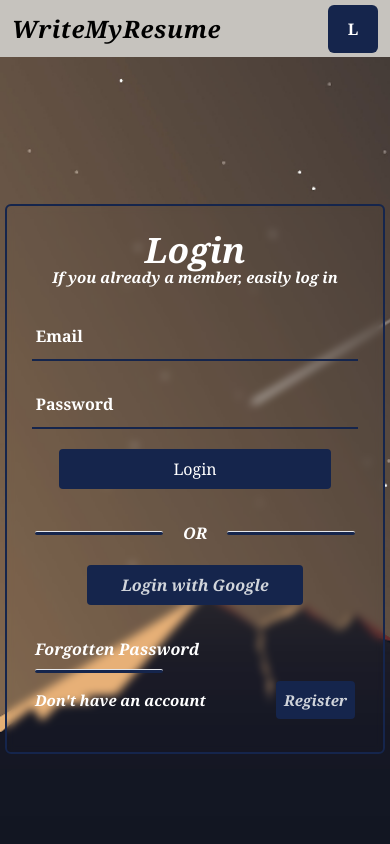
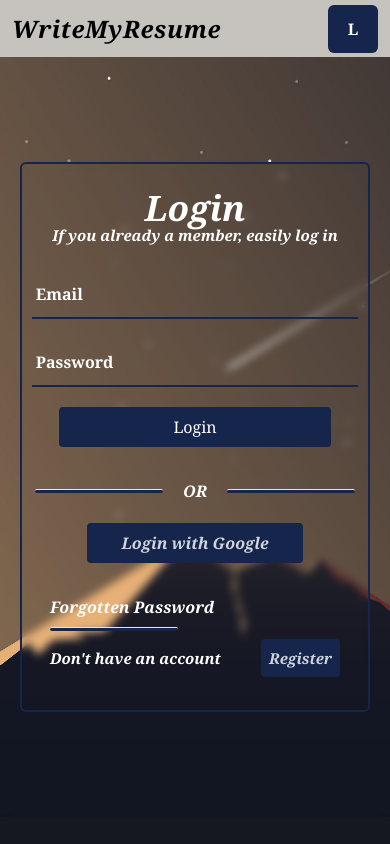
Before and after one commit to brilliantmakanju/AiResume, a Next.js app: page /login in a window 390 px wide. Shown: the top 844 px of the page. Built offline with nearby package versions, Linux system fonts and the light colour scheme.

Commit message:
Made responsive on large screen

```diff
--- a/app/login/page.jsx
+++ b/app/login/page.jsx
@@ -2,8 +2,8 @@ import Link from "next/link"
 import Image from "next/image"
 export default function AuthLogin(){
     return(
-        <main className=" h-screen flex justify-center items-center  px-5 w-screen bg-no-repeat bg-cover "  style={{backgroundImage:"url(/resumeBg.jpg)"}}  >
-            <div className="flex flex-col items-center justify-start backdrop-blur-sm border-2 border-[#15254c]  gap-1 p-2  rounded-md md:rounded-l-md h-[550px] w-[400px] md:w-[400px]  "  >
+        <main className="h-[90vh] overflow-y-auto flex justify-center items-center  px-5 w-screen bg-no-repeat bg-cover  "  style={{backgroundImage:"url(/resumeBg.jpg)"}}  >
+            <div className="flex flex-col items-center justify-start backdrop-blur-sm border-2 border-[#15254c]  gap-1 p-2  rounded-md md:rounded-l-md h-[550px] w-[350px] z-[17] md:w-[300px]  "  >
                 <div className="text-center text-white my-5 " >
                     <h3 className="text-[35px] font-extrabold  " >Login</h3>
                     <p className="font-bold text-[15px]  " >If you already a member, easily log in</p>
--- a/components/base/Nav.jsx
+++ b/components/base/Nav.jsx
@@ -28,7 +28,7 @@ import Link from "next/link"
 
 	return (
 		<>
-			<nav className={`${ fixed ? "fixed top-0 left-0 w-screen z-[19] bg-[#c6c3be] text-[#0a1124] shadow-md shadow-[#242121] flex justify-between items-center px-auto mx-auto " : "text-white   w-screen z-[19] bg-transparent items-center flex justify-between 2xl:container 2xl:mx-auto " }   transition-colors items-center  flex-wrap px-[3%] py-[1.2%]   md:px-[2%] md:py-[1%]   `} >
+			<nav className={`${ fixed ? "fixed top-0 left-0 w-screen z-[19] bg-[#c6c3be] text-[#0a1124] shadow-md shadow-[#242121]  flex justify-between items-center px-auto mx-auto " : "text-white   w-screen bg-transparent items-center flex justify-between 2xl:container 2xl:mx-auto " }   transition-colors items-center  flex-wrap px-[3%]  py-[1.2%]   md:px-[2%] md:py-[1%]   `} >
 				<div className="flex justify-between items-center" >
 					<Link href="/" ><h3 className={` flex text-black justify-between items-center font-bold md:text-2xl font-serif tracking-wide `} >WriteMyResume</h3></Link>
 				</div>
```
